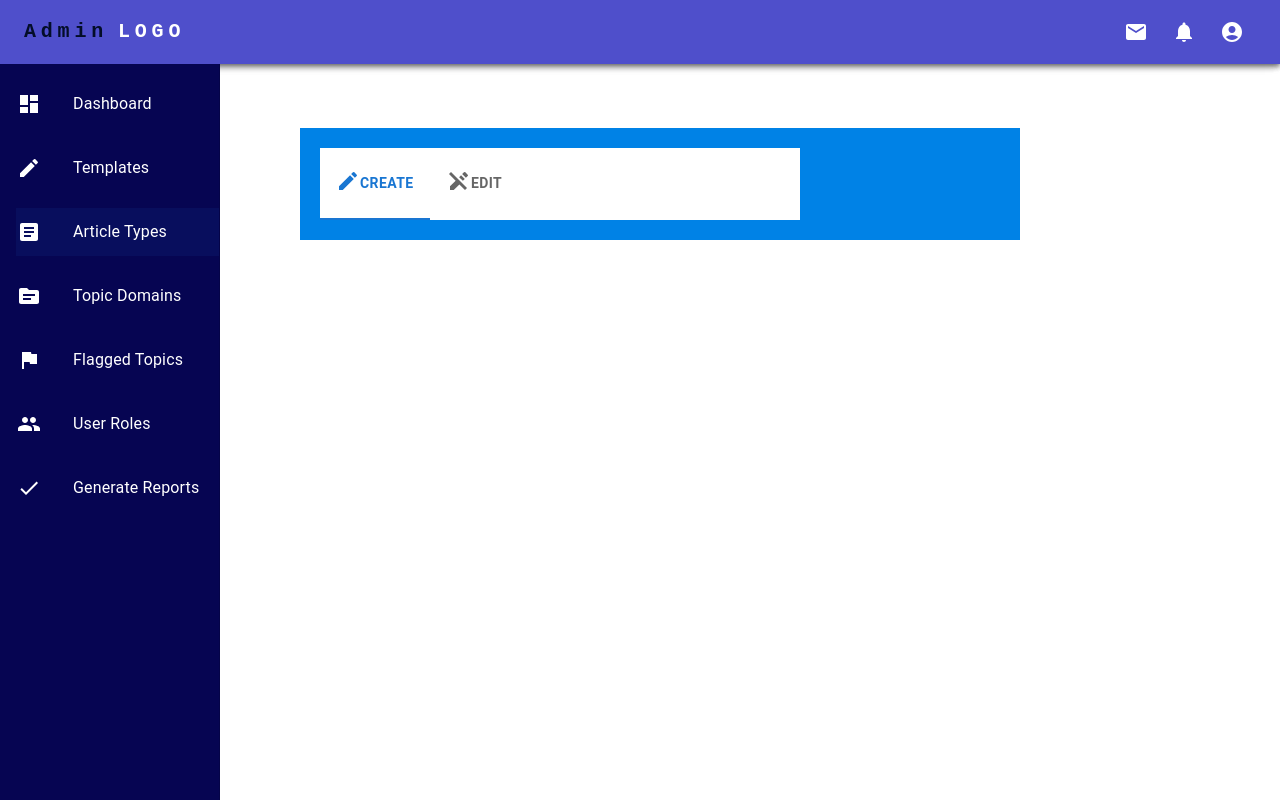
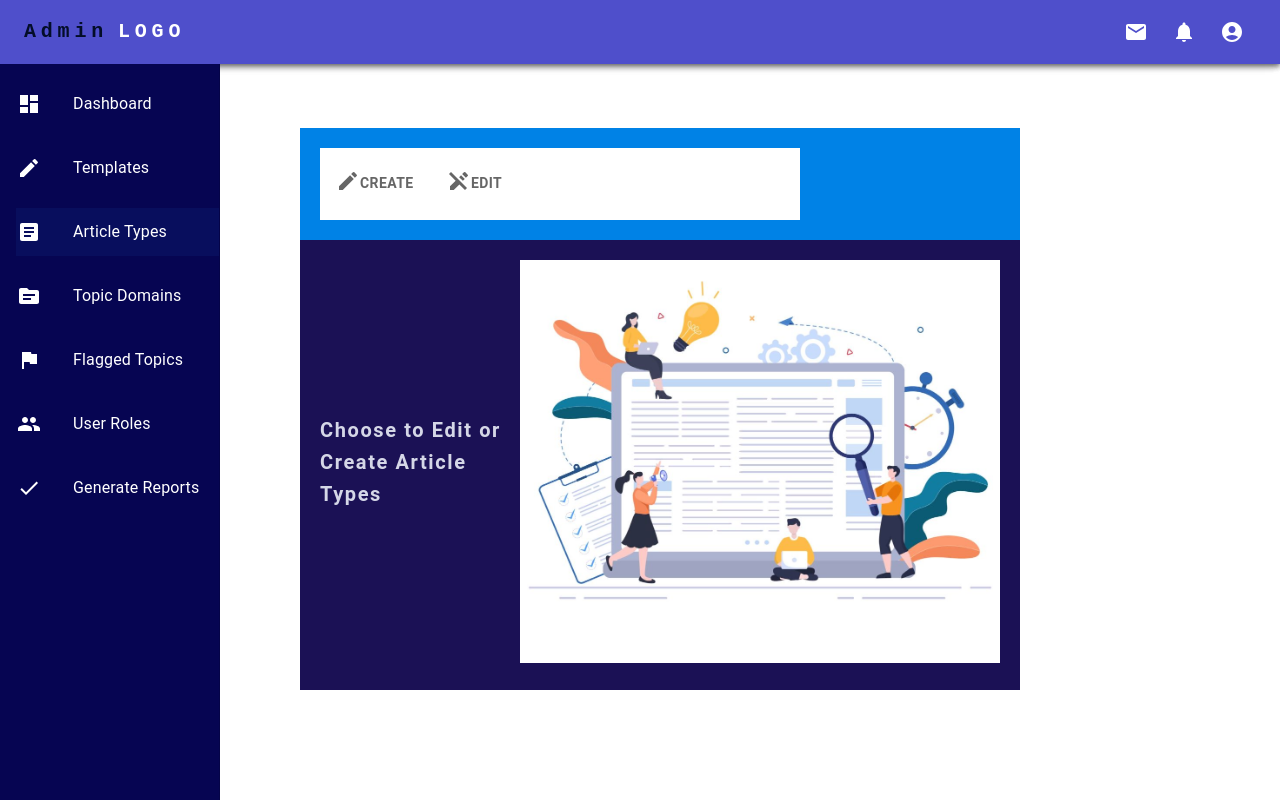
Before and after one commit to writergate/topic-planner, a Next.js app: page /ArticleTypes in a window 1280 px wide. Built offline with nearby package versions, Linux system fonts and the light colour scheme.

Commit message:
changed and modify styles

```diff
--- a/components/TopTab.js
+++ b/components/TopTab.js
@@ -10,10 +10,12 @@ import EditOffIcon from '@mui/icons-material/EditOff';
 
 
 export default function TopTab() {
-  const [value, setValue] = React.useState(0);
+  const [value, setValue] = React.useState(-1);
 
   const handleChange = (event, newValue) => {
-    setValue(newValue);
+    if (newValue !== -1 && value !== newValue) {
+      setValue(newValue);
+    }
   };
 
   const router = useRouter();
@@ -44,9 +46,7 @@ export default function TopTab() {
           <Tabs
             value={value}
             onChange={handleChange}
-            variant="scrollable"
-            scrollButtons="auto"
-            aria-label="scrollable auto tabs example"
+
           >
             <Tab
               label="Create"
--- a/pages/ArticleTypes/EditArticleTypes.js
+++ b/pages/ArticleTypes/EditArticleTypes.js
@@ -112,7 +112,7 @@ function EditArticleTypes() {
               // and close the dialog
               setOpenDialog(false);
             }} color="primary">
-              Save
+             Update
             </Button>
           </DialogActions>
         </Dialog>
--- a/pages/ArticleTypes/index.js
+++ b/pages/ArticleTypes/index.js
@@ -1,17 +1,52 @@
-
+import { useState } from 'react';
 import Navbar from '../../components/Navbar';
 import TopTab from '../../components/TopTab';
+import Box from '@mui/material/Box'
+import Typography from '@mui/material/Typography';
+import Image from 'next/image'
+
+function ArticleTypes() {
+  const [tabsOpen, setTabsOpen] = useState(false);
+
+  const handleTabsOpen = () => {
+    setTabsOpen(true);
+  };
+
+  const handleTabsClose = () => {
+    setTabsOpen(false);
+  };
+
+  return (
+    <div>
+      <Navbar />
+      <TopTab onTabsOpen={handleTabsOpen} onTabsClose={handleTabsClose} />
+      <Box
+        sx={{
+          padding: '20px',
+          marginLeft: '300px',
+          marginRight: '260px',
+          backgroundColor: '#1b1155',
+          color: 'white',
+          display: 'flex',
+          justifyContent: 'center',
+          alignItems: 'center',
+        }}
+      >
+        <Typography variant="h6" gutterBottom sx={{color:'#d5d7e7', fontWeight: 600,letterSpacing: '.1rem'}}>
+         Choose to Edit or Create Article Types
+          </Typography>
+        <Box sx={{ maxWidth: { xs: 320, sm: 480 }, backgroundColor: '##1b1155' }}>
 
 
-function ArticleTypes(){
-  return(
-
-    <div>
-      <Navbar/>
-      <TopTab/>
-
-
+          {!tabsOpen && (
+            <div style={{ width: '100%', height: 'auto' }}>
+              <Image src="/writing.jpg" alt="My Image" width={640} height={480} layout="responsive" />
+            </div>
+          )}
+        </Box>
+      </Box>
     </div>
   );
 }
-export  default ArticleTypes;
+
+export default ArticleTypes;
--- a/pages/FlaggedTopics.js
+++ b/pages/FlaggedTopics.js
@@ -43,9 +43,9 @@ export default function FlaggedTopics() {
 
   const [page, setPage] = React.useState(0);
   const [rowsPerPage, setRowsPerPage] = React.useState(5);
-  const [showClearAlert, setClearAlert] = React.useState(false);
+  const [showClearAlert, setClearAlert] = React.useState(null);
   const [deletedRowId, setDeletedRowId] = useState(null);
-  const [showKeepAlert, setKeepAlert] = React.useState(false);
+  const [showKeepAlert, setKeepAlert] = React.useState(null);
   const [keepRowId, setKeepRowId] = useState(null);
 
 
--- a/pages/Templates.js
+++ b/pages/Templates.js
@@ -49,8 +49,6 @@ function Templates() {
                         alignItems: 'center',
                         justifyContent: 'center',
                         height: '500px',
-
-                        // bgcolor: 'rgba(192, 192, 192, 0.6)', //red, green, and blue values, and the fourth parameter (0.5) is the alpha value.
                         flexDirection: 'column'
                     }}
                 >
```
Also changed, not shown: pages/ArticleTypes/createArticleTypes.js (+7 -4 lines), pages/TopicDomains/EditTopicDomains.js (+2 -61 lines), pages/TopicDomains/index.js (+47 -12 lines), public/writing.jpg (renamed from public/writing.png.jpg).
